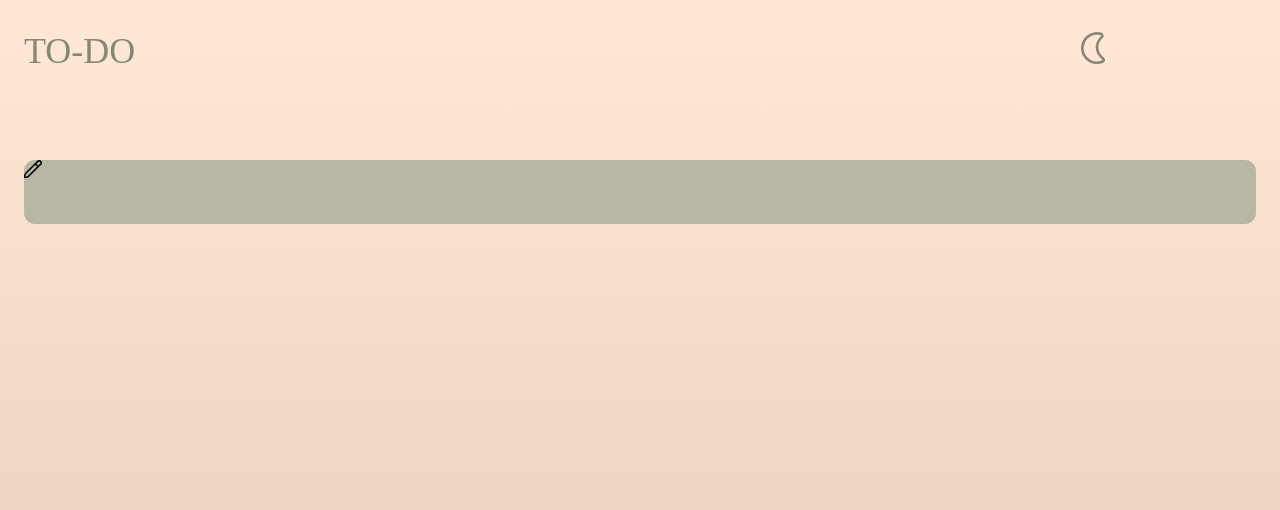
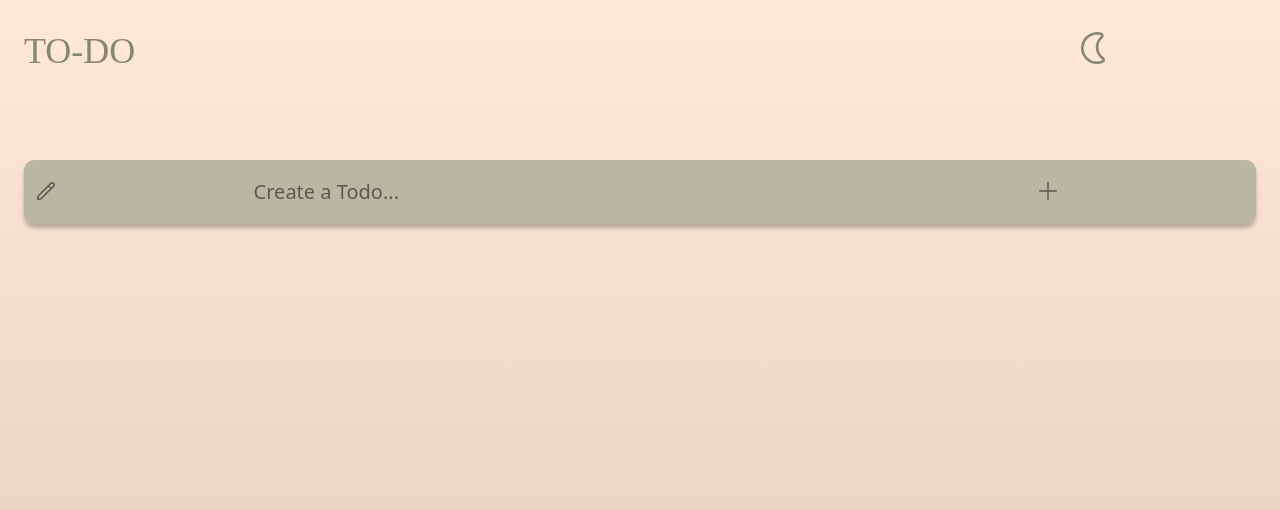
Before and after one commit to gurpreet2188/react-todo, a React (Create React App) app: page / in a window 1280 px wide. Shown: the top 510 px of the page. Built offline with nearby package versions, Linux system fonts and the light colour scheme; a web font is replaced by a local one.

Commit message:
Added base css styles and components

```diff
--- a/package.json
+++ b/package.json
@@ -8,6 +8,7 @@
     "@testing-library/react": "^11.2.7",
     "@testing-library/user-event": "^12.8.3",
     "react": "^17.0.2",
+    "react-append-to-body": "^2.0.26",
     "react-dom": "^17.0.2",
     "react-scripts": "4.0.3",
     "web-vitals": "^1.1.2"
--- a/src/App.css
+++ b/src/App.css
@@ -50,9 +50,61 @@
   margin-right: auto;
   margin-top: 4rem;
   background-color: #B7B7A4;
+  box-shadow: 0px 4px 4px rgba(0, 0, 0, 0.25);
 }
 
-.App-
+.App-icons-base {
+  opacity: .5;
+}
+
+.App-icon-create {
+  flex: 1;
+  order: 1;
+  margin-top: 1.4rem;
+  margin-left: .8rem;
+}
+
+.App-icon-add {
+  order: 3;
+  flex: 1;
+  margin-top: 1.4rem;
+  margin-left: 2.9rem;
+}
+
+.App-create-input {
+  order: 2;
+  flex: 4;
+  margin: 0;
+  padding: 0;
+  background-color: rgba(0, 0, 0, 0);
+  color: #000;
+  font-size: 20px;
+  /* margin-left: 1rem; */
+  max-width: 60%;
+}
+
+.App-create-input::placeholder {
+  color: #000;
+  opacity: .5;
+}
+
+.App-todo-div {
+  display: flex;
+  flex-direction: column;
+  height: auto;
+  width: 100%;
+  margin-top: 1.5rem;
+}
+
+.App-todo-list-base {
+  height: 4rem;
+  width: 100%;
+  border-radius: .7rem;
+  background-color: #B7B7A4;
+  margin-top: .8rem;
+  box-shadow: 0px 4px 4px rgba(0, 0, 0, 0.25);
+  transition: all 300ms ease-in-out;
+}
 
 .App-link {
   color: #61dafb;
--- a/src/App.js
+++ b/src/App.js
@@ -1,24 +1,19 @@
+import React, {useState} from 'react';
 import './views/font.css';
 import './App.css';
+import {header} from './components/header'
+import {Create} from './components/Create'
+// import {list} from './components/List'
 
 function App() {
-
+  // const create = new Create;
   return (
-        <div className="App" class="p-6" >
+        <div className="App p-6" >
             <style>{'body {background: rgb(255,232,214); background: linear-gradient(180deg, rgba(255,232,214,1) 1%, rgba(221,190,169,0.7987570028011204) 100%), no-repeat; background-attachment:fixed; height:100%;}' }</style>
 
-          <div class="App-header">
-              <h1 class="App-title">
-                TO-DO
-              </h1>
-              <a href="#" class="App-toggle">
-              <svg xmlns="http://www.w3.org/2000/svg" id="Layer_1" data-name="Layer 1" viewBox="0 0 24 24" width="32" height="32"><path fill ="#6B705C" d="M15,24a12.021,12.021,0,0,1-8.914-3.966,11.9,11.9,0,0,1-3.02-9.309A12.122,12.122,0,0,1,13.085.152a13.061,13.061,0,0,1,5.031.205,2.5,2.5,0,0,1,1.108,4.226c-4.56,4.166-4.164,10.644.807,14.41a2.5,2.5,0,0,1-.7,4.32A13.894,13.894,0,0,1,15,24Zm.076-22a10.793,10.793,0,0,0-1.677.127,10.093,10.093,0,0,0-8.344,8.8A9.927,9.927,0,0,0,7.572,18.7,10.476,10.476,0,0,0,18.664,21.43a.5.5,0,0,0,.139-.857c-5.929-4.478-6.4-12.486-.948-17.449a.459.459,0,0,0,.128-.466.49.49,0,0,0-.356-.361A10.657,10.657,0,0,0,15.076,2Z"/></svg>
-              </a>
-          </div>
-
-          <div class="App-create">
-          <svg xmlns="http://www.w3.org/2000/svg" id="Outline" viewBox="0 0 24 24" width="18" height="18"><path d="M22.853,1.148a3.626,3.626,0,0,0-5.124,0L1.465,17.412A4.968,4.968,0,0,0,0,20.947V23a1,1,0,0,0,1,1H3.053a4.966,4.966,0,0,0,3.535-1.464L22.853,6.271A3.626,3.626,0,0,0,22.853,1.148ZM5.174,21.122A3.022,3.022,0,0,1,3.053,22H2V20.947a2.98,2.98,0,0,1,.879-2.121L15.222,6.483l2.3,2.3ZM21.438,4.857,18.932,7.364l-2.3-2.295,2.507-2.507a1.623,1.623,0,1,1,2.295,2.3Z"/></svg>
-          </div>
+          {header()}
+          <Create/>
+          {/* {list()} */}
 
         </div>
   );
--- /dev/null
+++ b/src/components/Create.js
@@ -0,0 +1,52 @@
+import react from "react";
+import React, {Component} from "react";
+
+var l = []
+export class Create extends Component{
+
+  constructor (props) {
+    super(props)
+    this.state = {
+      num: -1,
+      list: l
+    }
+  }
+
+  setList () {
+    console.log(this.state.num)
+    this.setState({
+      num: this.state.num + 1
+
+    }, () => {
+      let i =  String(this.state.num)
+      l.push(react.createElement('div',{id: i ,className: "App-todo-list-base"},''))
+      this.setState({
+        list: l
+      })
+
+    })
+  }
+
+
+  render () {
+      return (
+          <div>
+            <div className="App-create">
+            <span className="App-icons-base App-icon-create">
+              <svg xmlns="http://www.w3.org/2000/svg" id="Outline" viewBox="0 0 24 24" width="18" height="18"><path d="M22.853,1.148a3.626,3.626,0,0,0-5.124,0L1.465,17.412A4.968,4.968,0,0,0,0,20.947V23a1,1,0,0,0,1,1H3.053a4.966,4.966,0,0,0,3.535-1.464L22.853,6.271A3.626,3.626,0,0,0,22.853,1.148ZM5.174,21.122A3.022,3.022,0,0,1,3.053,22H2V20.947a2.98,2.98,0,0,1,.879-2.121L15.222,6.483l2.3,2.3ZM21.438,4.857,18.932,7.364l-2.3-2.295,2.507-2.507a1.623,1.623,0,1,1,2.295,2.3Z"/></svg></span>
+
+              <input className="App-create-input" placeholder="Create a Todo..."/>
+
+              <a href="#" className="App-icons-base App-icon-add" onClick={() => {this.setList()}}>
+              <svg xmlns="http://www.w3.org/2000/svg" id="Outline" viewBox="0 0 24 24" width="18" height="18"><path d="M23,11H13V1a1,1,0,0,0-1-1h0a1,1,0,0,0-1,1V11H1a1,1,0,0,0-1,1H0a1,1,0,0,0,1,1H11V23a1,1,0,0,0,1,1h0a1,1,0,0,0,1-1V13H23a1,1,0,0,0,1-1h0A1,1,0,0,0,23,11Z"/></svg></a>
+            </div>
+
+            <div className="App-todo-div">
+              {this.state.list}
+            </div>
+
+        </div>
+      );
+  }
+
+}
--- /dev/null
+++ b/src/components/List.js
@@ -0,0 +1,12 @@
+import ReactDOM from 'react-dom';
+// import {Create} from './Create'
+export function list () {
+    return (
+        <div className="App-todo-div">
+            {/* {add.addEventListener('click', e => {
+                console.log('test')
+            })} */}
+        </div>
+
+    );
+}
--- /dev/null
+++ b/src/components/SingleList.js
@@ -0,0 +1,7 @@
+export function singleList () {
+    return (
+        <div className="App-todo-list-base">
+            Test
+        </div>
+    )
+}
--- /dev/null
+++ b/src/components/header.js
@@ -0,0 +1,13 @@
+import React from "react";
+export function header () {
+    return (
+        <div className="App-header">
+              <h1 className="App-title">
+                TO-DO
+              </h1>
+              <a href="#" className="App-toggle">
+              <svg xmlns="http://www.w3.org/2000/svg" id="Layer_1" data-name="Layer 1" viewBox="0 0 24 24" width="32" height="32"><path fill ="#6B705C" d="M15,24a12.021,12.021,0,0,1-8.914-3.966,11.9,11.9,0,0,1-3.02-9.309A12.122,12.122,0,0,1,13.085.152a13.061,13.061,0,0,1,5.031.205,2.5,2.5,0,0,1,1.108,4.226c-4.56,4.166-4.164,10.644.807,14.41a2.5,2.5,0,0,1-.7,4.32A13.894,13.894,0,0,1,15,24Zm.076-22a10.793,10.793,0,0,0-1.677.127,10.093,10.093,0,0,0-8.344,8.8A9.927,9.927,0,0,0,7.572,18.7,10.476,10.476,0,0,0,18.664,21.43a.5.5,0,0,0,.139-.857c-5.929-4.478-6.4-12.486-.948-17.449a.459.459,0,0,0,.128-.466.49.49,0,0,0-.356-.361A10.657,10.657,0,0,0,15.076,2Z"/></svg>
+              </a>
+          </div>
+    );
+}
```
Also changed, not shown: 1 other file (tests, documents, lock files or other folders).
